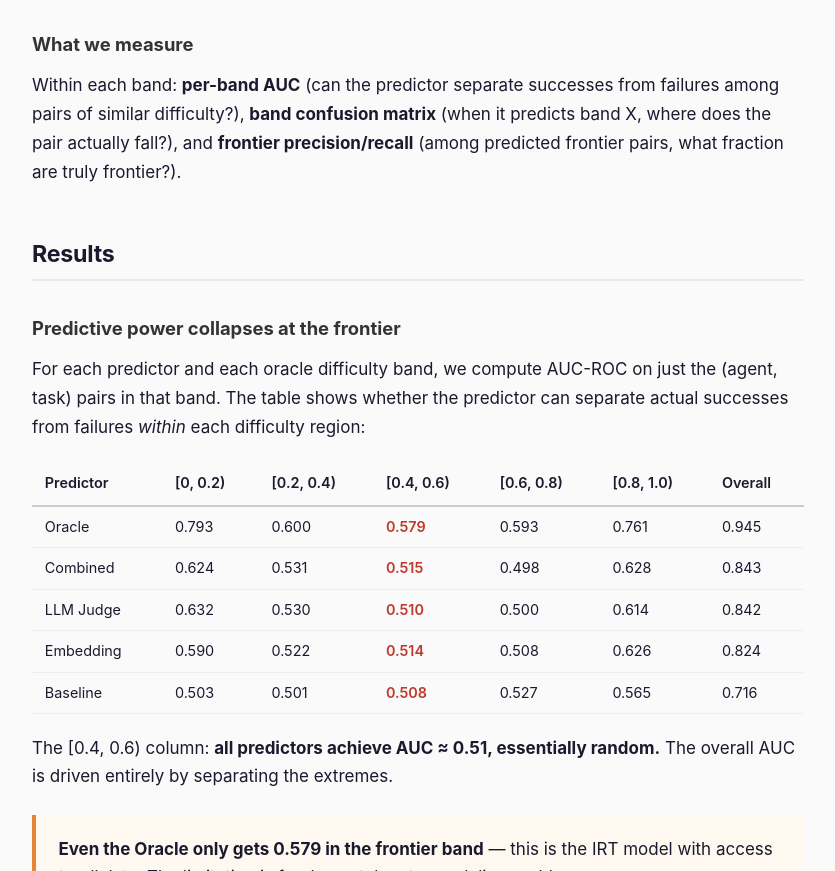
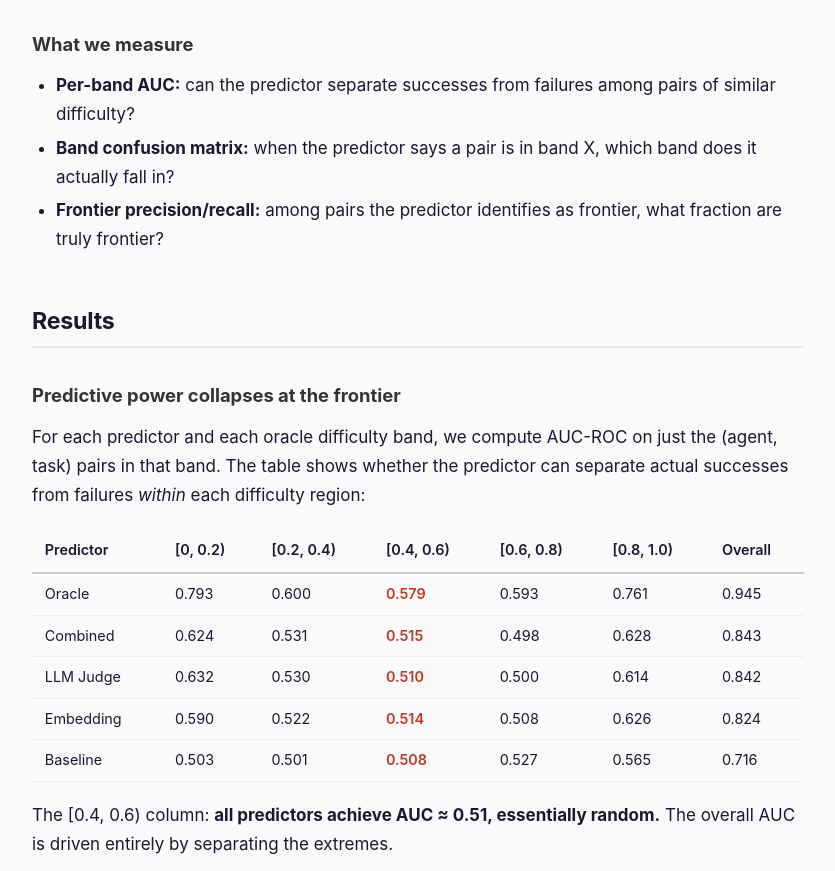
Before and after one commit to Sujai1/agent-psychology, a plain HTML site: page docs/index.html in a window 1280 px wide. Shown: the part 2506-3377 px from the top of the page, without its empty margins (222-1057 px from the left). Drawn offline with Linux system fonts and the light colour scheme.

Commit message:
Convert metrics list to bullets
Co-Authored-By: Claude Opus 4.6 (1M context) <noreply@anthropic.com>

```diff
--- a/docs/index.html
+++ b/docs/index.html
@@ -87,7 +87,11 @@
 
 <h3>What we measure</h3>
 
-<p>Within each band: <strong>per-band AUC</strong> (can the predictor separate successes from failures among pairs of similar difficulty?), <strong>band confusion matrix</strong> (when it predicts band X, where does the pair actually fall?), and <strong>frontier precision/recall</strong> (among predicted frontier pairs, what fraction are truly frontier?).</p>
+<ul>
+  <li><strong>Per-band AUC:</strong> can the predictor separate successes from failures among pairs of similar difficulty?</li>
+  <li><strong>Band confusion matrix:</strong> when the predictor says a pair is in band X, which band does it actually fall in?</li>
+  <li><strong>Frontier precision/recall:</strong> among pairs the predictor identifies as frontier, what fraction are truly frontier?</li>
+</ul>
 
 <!-- ───────────── RESULTS ───────────── -->
 <h2 id="results">Results</h2>
```
